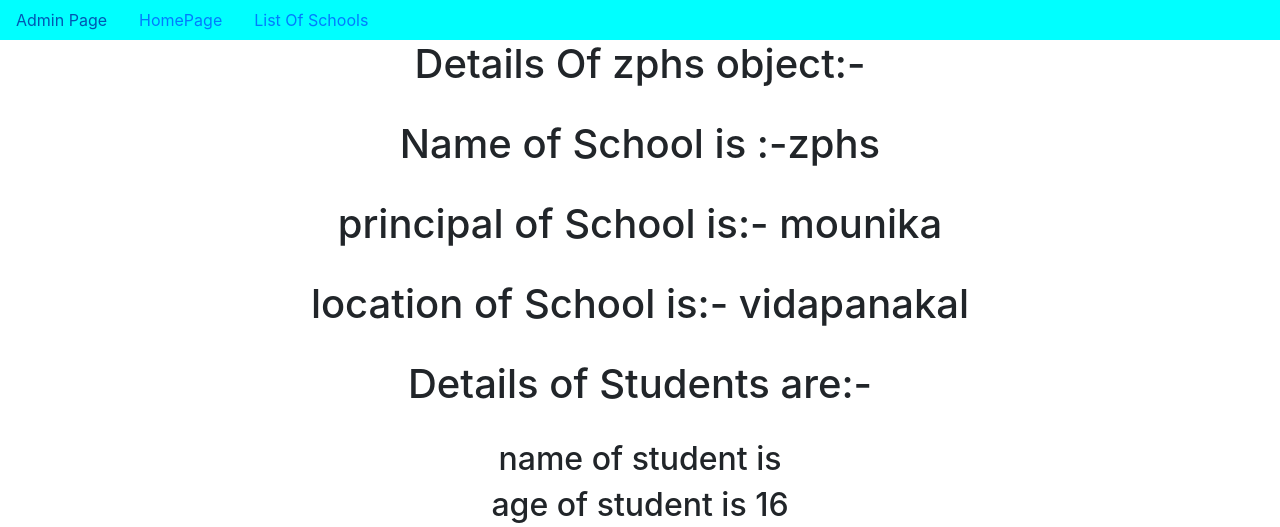
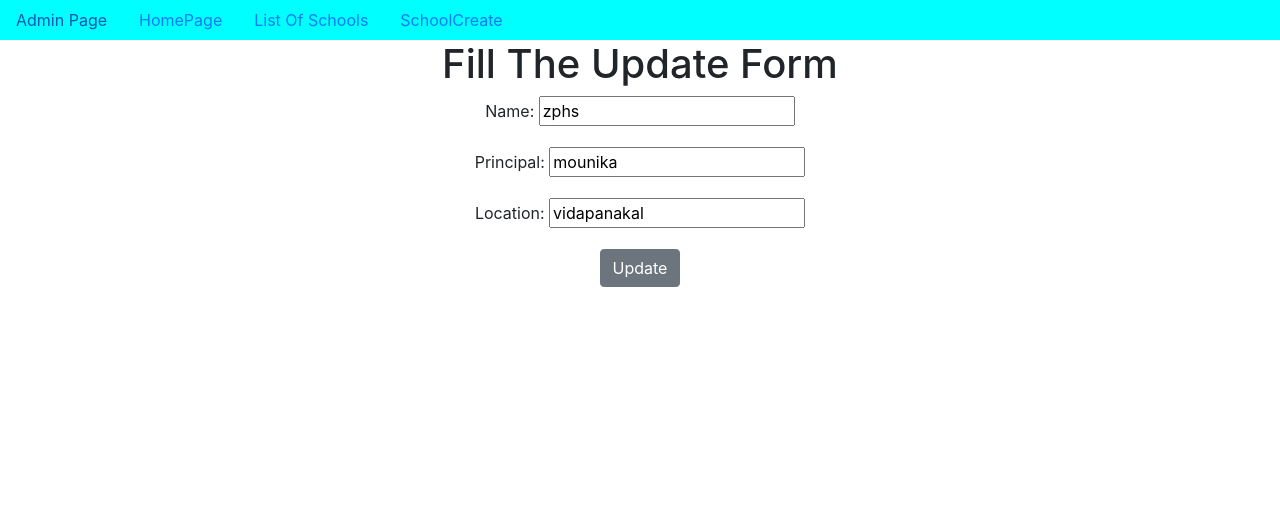
Before and after one commit to mounikagolla420/cbv_detailview, a Django app: page /update/1/ in a window 1280 px wide. Shown: the top 527 px of the page. Run offline with Django 4.2, Linux system fonts and the light colour scheme; data comes from the database, SQL or seed files in the repository; both versions use the stored data as it was after the commit.

Commit message:
first commit

```diff
--- a/app/views.py
+++ b/app/views.py
@@ -1,7 +1,8 @@
 from django.shortcuts import render
-from django.views.generic import TemplateView,ListView,DetailView
+from django.views.generic import TemplateView,ListView,DetailView,CreateView,UpdateView,DeleteView
 # Create your views here.
 from app.models import *
+from django.urls import reverse_lazy
 
 
 class home(TemplateView):
@@ -14,3 +15,16 @@ class SchoolList(ListView):
 class SchoolDetail(DetailView):
     model=School
     context_object_name='sclobject'
+
+class SchoolCreate(CreateView):
+    model=School
+    fields='__all__'
+
+class SchoolUpdate(UpdateView):
+    model=School
+    fields='__all__'
+
+class Schooldelete(DeleteView):
+    model=School
+    context_object_name='schoolobject'
+    success_url=reverse_lazy('SchoolList')
--- a/specialproject/urls.py
+++ b/specialproject/urls.py
@@ -20,6 +20,11 @@ urlpatterns = [
     path('admin/', admin.site.urls),
     path('home/',home.as_view(),name='home'),
     path('SchoolList/',SchoolList.as_view(),name='SchoolList'),
+     path('SchoolCreate/',SchoolCreate.as_view(),name='SchoolCreate'),
+
+
+    re_path('^update/(?P<pk>\d+)/',SchoolUpdate.as_view(),name='SchoolUpdate'),
+    re_path('^delete/(?P<pk>\d+)/',Schooldelete.as_view(),name='Schooldelete'),
 
     re_path('(?P<pk>\d+)/',SchoolDetail.as_view(),name='detail'),
 ]
--- a/templates/app/dummy.html
+++ b/templates/app/dummy.html
@@ -17,6 +17,8 @@
         <a href="{% url 'admin:index' %}" class="nav-link">Admin Page</a>
         <a href="{% url 'home' %}" class="nav-link">HomePage</a>
         <a href="{% url 'SchoolList' %}" class="nav-link">List Of Schools</a>
+        <a href="{% url 'SchoolCreate' %}" class="nav-link">SchoolCreate</a>
+
 
     </nav>
 
--- a/templates/app/school_detail.html
+++ b/templates/app/school_detail.html
@@ -21,5 +21,11 @@
     <h2>age of student is {{i.sage}}</h2>
 
 {% endfor %}
+<h6><a href="{% url 'SchoolUpdate' pk=sclobject.pk %}" class="btn btn-success">UpdateData</a></h6>
+
+<h6><a href="{% url 'Schooldelete' pk=sclobject.pk %}" class="btn btn-danger">DeleteData</a></h6>
+
+
+
 
 {% endblock %}
--- /dev/null
+++ b/templates/app/school_form.html
@@ -0,0 +1,28 @@
+{% extends 'app/dummy.html' %}
+
+{% block title %}
+    <title>Create Page</title>
+{% endblock %}
+
+{% block body_block  %}
+
+{% if form.instance.pk %}
+    <h1>Fill The Update Form</h1>
+{% else %}
+
+    <h1>Fill The Create Form</h1>
+{% endif %}
+
+<form method="POST">
+    {% csrf_token %}
+
+        {{form.as_p}}
+
+{% if form.instance.pk %}
+    <input type="submit" value="Update" class="btn btn-secondary">
+{% else %}
+    <input type="submit" value="Create" class="btn btn-success">
+
+{% endif %}
+</form>
+{% endblock %}
```
Also changed, not shown: templates/app/school_confirm_delete.html (added, +18 -0 lines), db.sqlite3.
